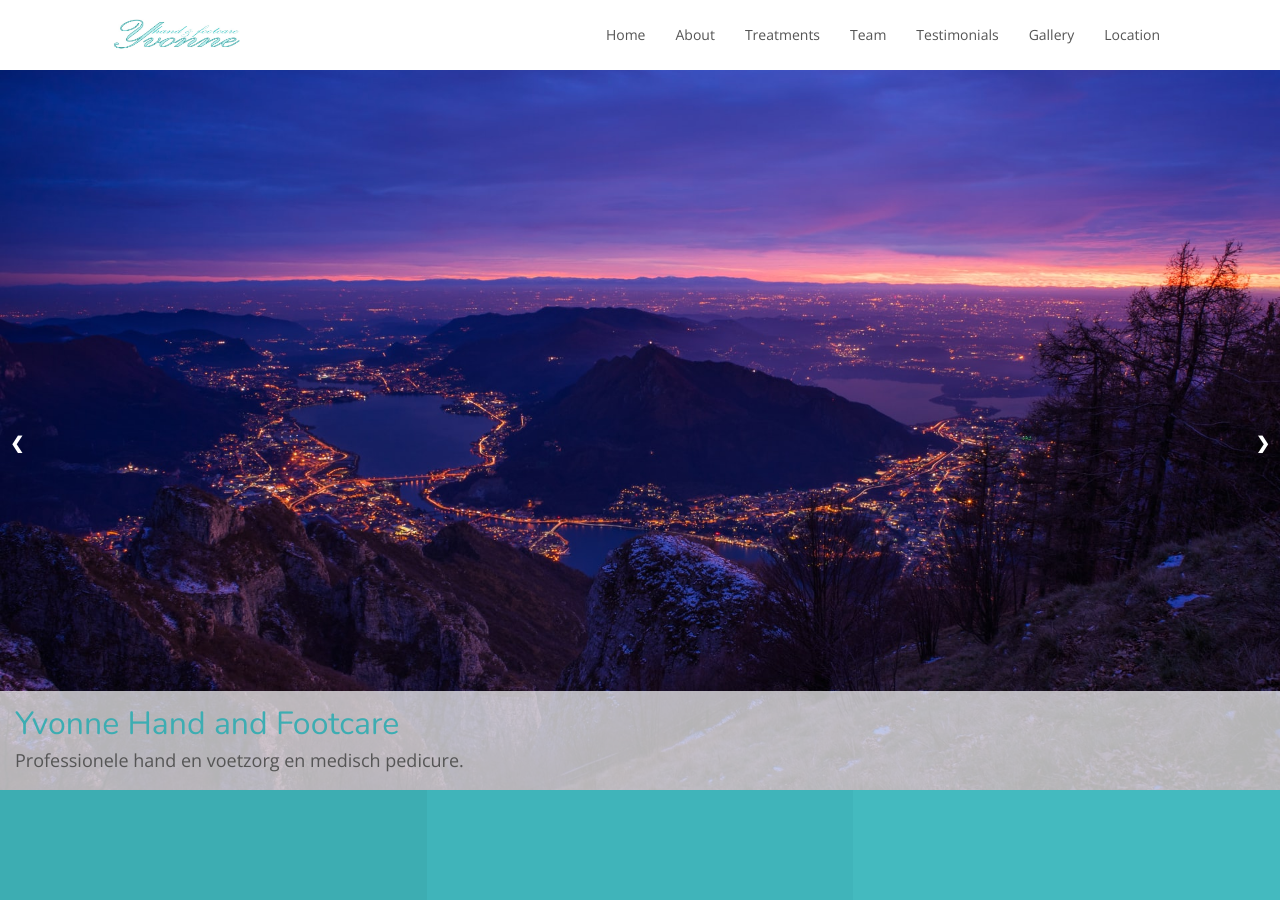
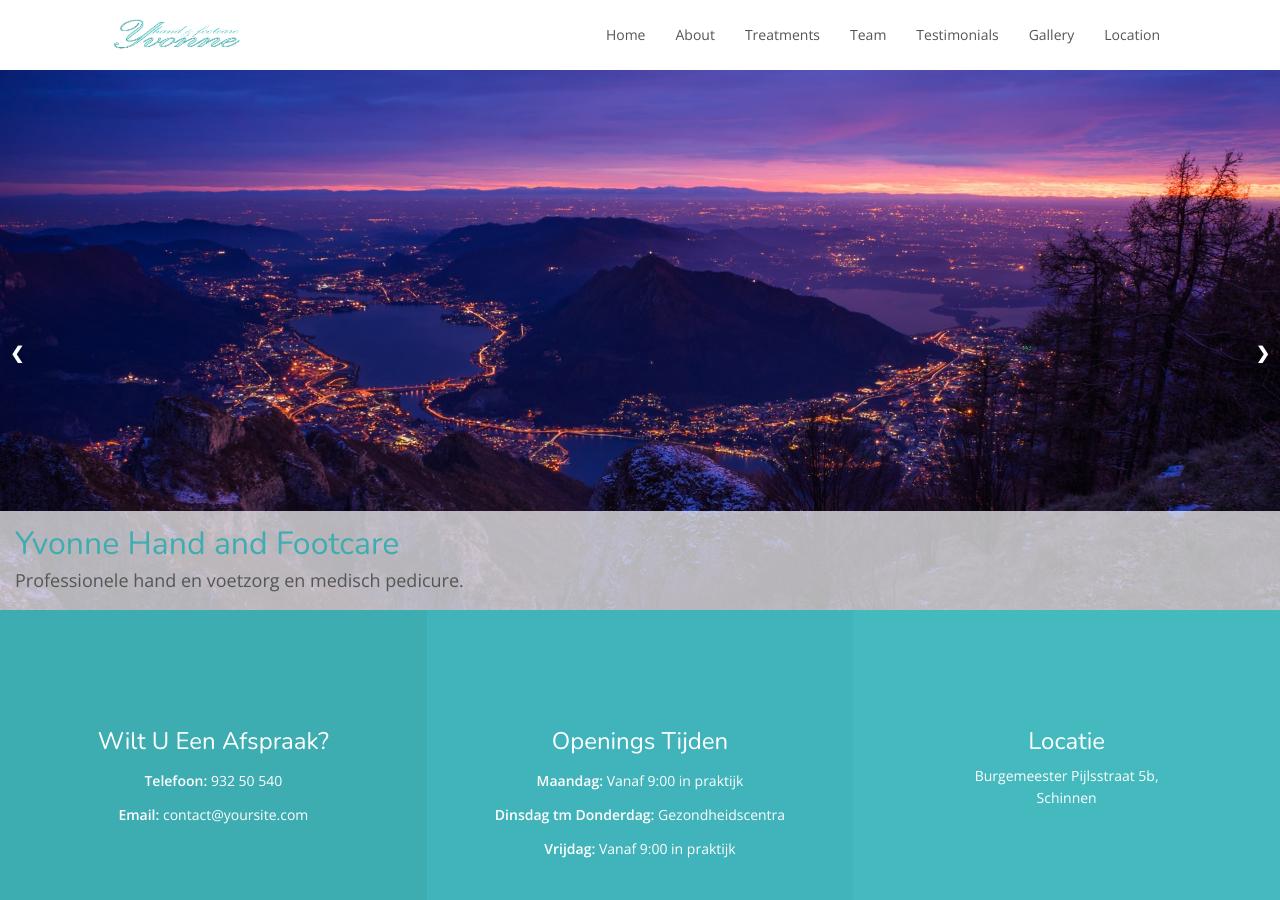
Before and after one commit to yvonne-site/yvonne-site.github.io, a Jekyll site: the page built from index.html, in a window 1280 px wide and 900 px high. Built offline with Jekyll 4.4.1, drawn with Linux system fonts in a browser that asks for light colours; some of the changed text lies outside the part shown.

Commit message:
Update three column section

```diff
--- a/_config.yml
+++ b/_config.yml
@@ -20,12 +20,7 @@ contact:
     phone: 932 50 540
     emergency: 931 53 234
     email: contact@yoursite.com
-    address: Von schroeders 273, <br> Viña del mar - Chile
-
-# Opening hours
-monday_friday: 9:00 – 18:00
-saturday: 10:00 – 17:00
-sunday: 10:00 – 15:00
+    address: Burgemeester Pijlsstraat 5b, <br> Schinnen
 
 # Testimonials
 testimonials:
@@ -34,7 +29,7 @@ testimonials:
 # Map
 map:
     zoom: 17
-    address: Von schroeders 273, Viña del mar, Chile
+    address: Burgemeester Pijlsstraat 5b, Schinnen
     address_details: svg/min/logo.svg
 
 # Social settings
--- a/_includes/three-columns.html
+++ b/_includes/three-columns.html
@@ -2,36 +2,32 @@
 <div class="three-shade-col">
     <div class="col-sm-4">
         <svg class="icon icon-envelope-o"><use xlink:href="#icon-envelope-o"></use></svg>
-        <h3>Contact Us</h3>
+        <h3>Wilt U Een Afspraak?</h3>
         <ul>
-            {% if site.contact.phone %}<li><strong>Phone:</strong> {{ site.contact.phone }}</li>{% endif %}
-            {% if site.contact.emergency %}<li><strong>Emergency:</strong> {{ site.contact.emergency }}</li>{% endif %}
+            {% if site.contact.phone %}<li><strong>Telefoon:</strong> {{ site.contact.phone }}</li>{% endif %}
             {% if site.contact.email %}<li><strong>Email:</strong> {{ site.contact.email }}</li>{% endif %}
         </ul>
     </div>
     <div class="col-sm-4">
         <svg class="icon icon-clock-o"><use xlink:href="#icon-clock-o"></use></svg>
-        <h3>Opening Hours</h3>
+        <h3>Openings Tijden</h3>
         <table>
             <tbody>
                 <tr>
-                    <td>Monday – Friday</td>
-                    <td>{{ site.monday_friday }}</td>
+                    <td><strong>Maandag:</strong> Vanaf 9:00 in praktijk</td>
                 </tr>
                 <tr>
-                    <td>Saturday</td>
-                    <td>{{ site.saturday }}</td>
+                    <td><strong>Dinsdag tm Donderdag:</strong> Gezondheidscentra</td>
                 </tr>
                 <tr>
-                    <td>Sunday</td>
-                    <td>{{ site.sunday }}</td>
+                    <td><strong>Vrijdag:</strong> Vanaf 9:00 in praktijk</td>
                 </tr>
             </tbody>
         </table>
     </div>
     <div class="col-sm-4">
         <svg class="icon icon-map-marker"><use xlink:href="#icon-map-marker"></use></svg>
-        <h3>Location</h3>
+        <h3>Locatie</h3>
             <p>
                 {{ site.contact.address }}
             </p>
--- a/css/carousel.css
+++ b/css/carousel.css
@@ -19,7 +19,7 @@ body {
 
 .slide img{
   object-fit: cover;
-  height: 80vh;
+  height: 60vh;
 }
 
 .prev, .next {
--- a/css/custom.css
+++ b/css/custom.css
@@ -41,3 +41,14 @@
 .navbar-header #navbar-logo{
   width: 8em;
 }
+
+/* Three columns */
+
+.three-shade-col li{
+  padding: 0.4em 0;
+}
+
+.three-shade-col table td:last-child{
+  padding: 0.4em 0;
+  text-align: center;
+}
```
